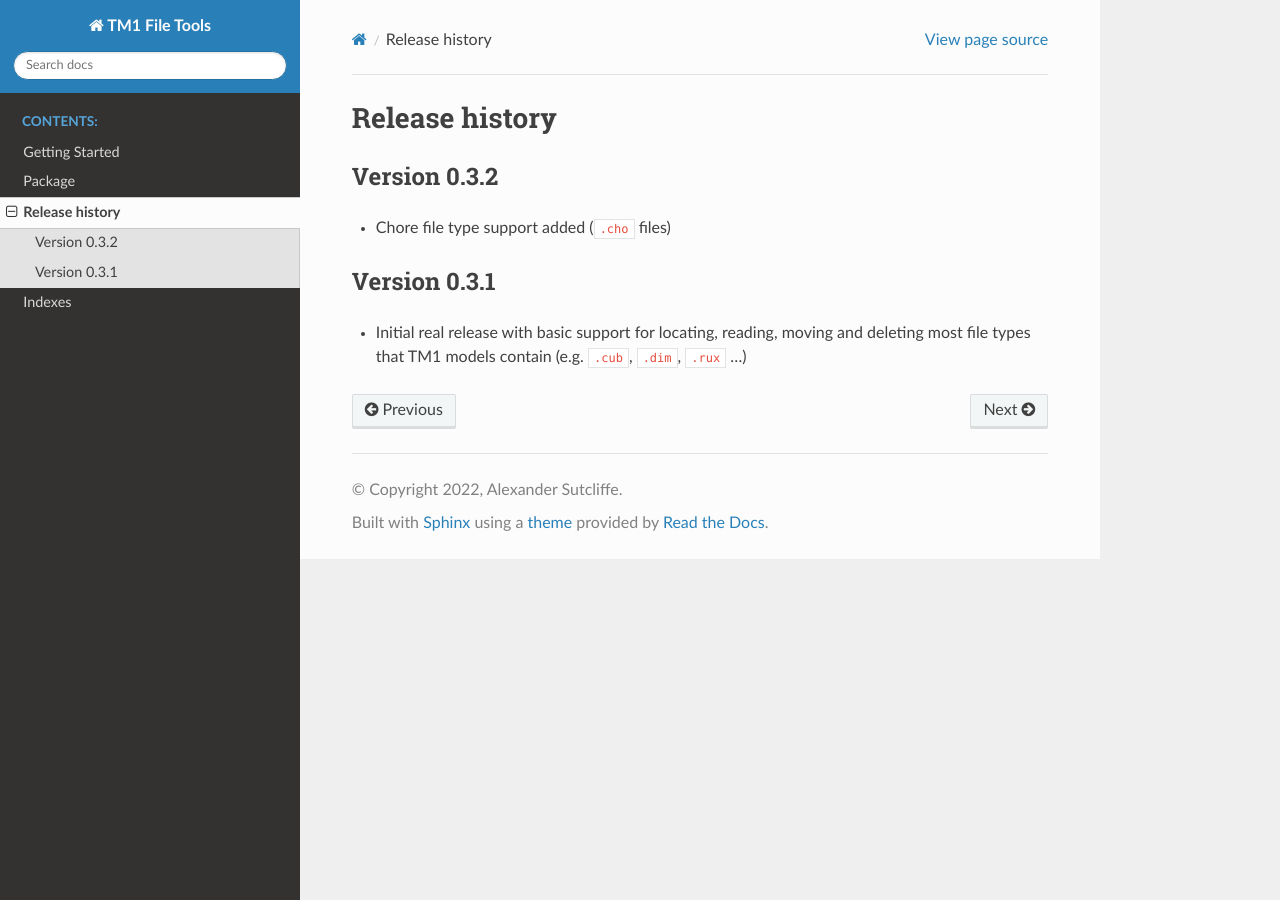
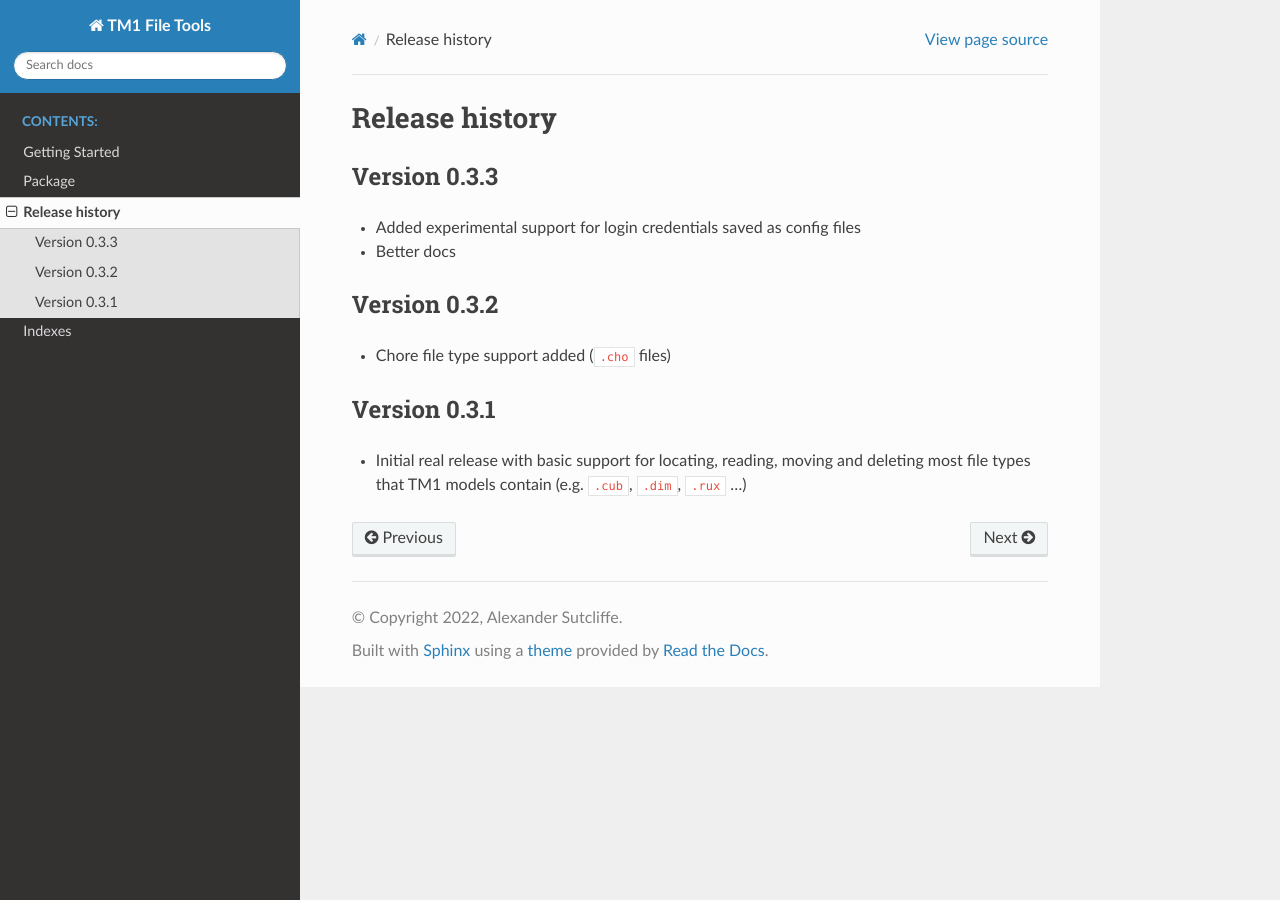
Before and after one commit to scrambldchannel/tm1-file-tools, a Sphinx documentation site: the page built from docs/source/history.rst, in a window 1280 px wide. Built offline with Sphinx 7.4.7 and the Read the Docs theme 2.0.0, drawn with Linux system fonts in a browser that asks for light colours.

Commit message:
chore: bump version

```diff
--- a/docs/source/conf.py
+++ b/docs/source/conf.py
@@ -9,7 +9,7 @@
 project = "TM1 File Tools"
 copyright = "2022, Alexander Sutcliffe"
 author = "Alexander Sutcliffe"
-release = "0.3.2"
+release = "0.3.3"
 
 # -- General configuration ---------------------------------------------------
 # https://www.sphinx-doc.org/en/master/usage/configuration.html#general-configuration
--- a/docs/source/history.rst
+++ b/docs/source/history.rst
@@ -1,5 +1,11 @@
 Release history
 ===============
+
+Version 0.3.3
+-------------
+
+- Added experimental support for login credentials saved as config files
+- Better docs
 
 Version 0.3.2
 -------------
--- a/src/tm1filetools/__init__.py
+++ b/src/tm1filetools/__init__.py
@@ -2,4 +2,4 @@
 
 from .tools import TM1FileTool  # noqa
 
-__version__ = "0.3.2"  # noqa
+__version__ = "0.3.3"  # noqa
```
